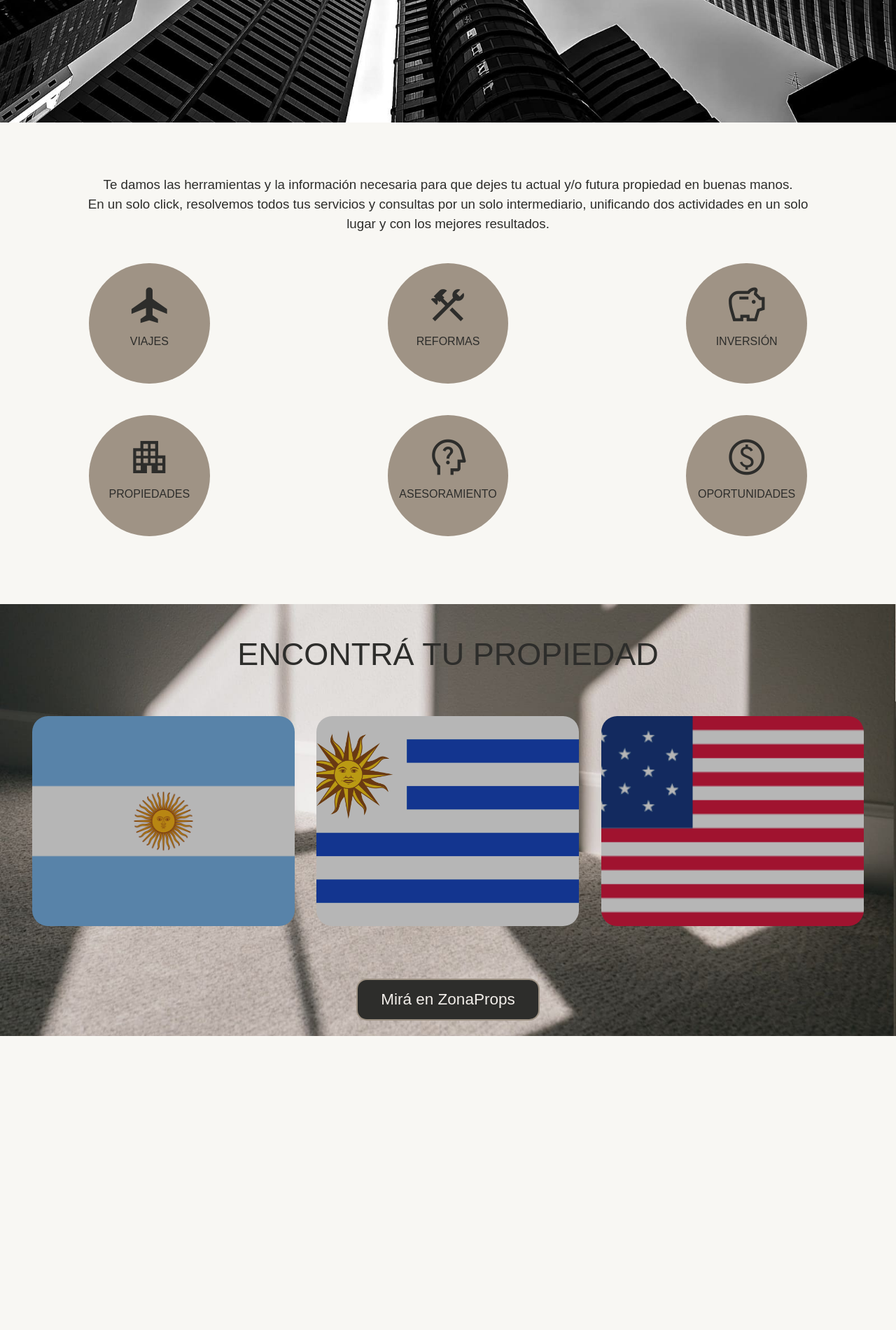
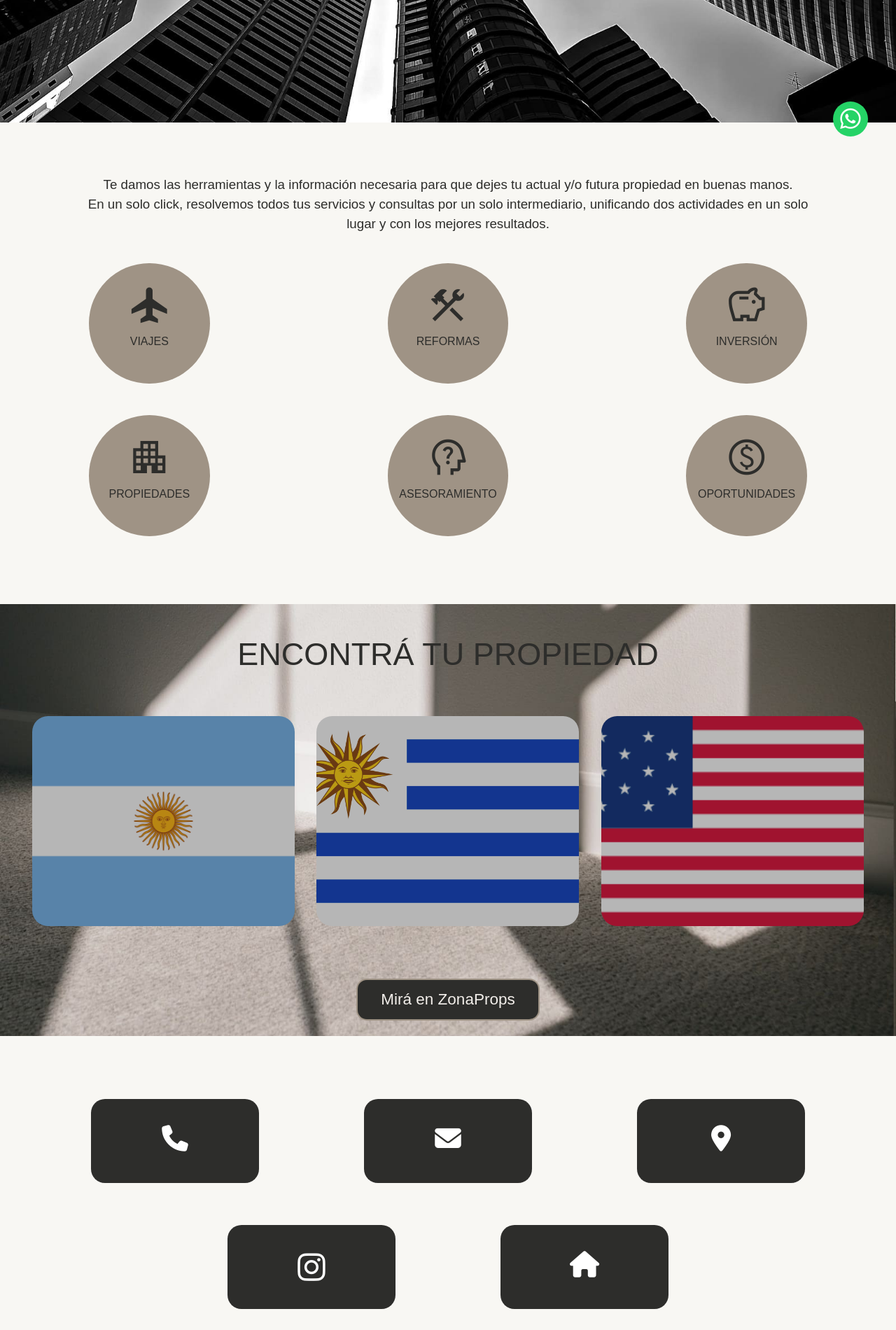
Before and after one commit to lunarico/flyandbuy.github.io, a website: page index.html in a window 1280 px wide. Shown: the part 575-2475 px from the top of the page at 70% size. Before the commit the page ends 2055 px from the top, so only its background shows below. Drawn offline with nearby package versions, Linux system fonts and the light colour scheme.

Commit message:
Agrego contacto

```diff
--- a/assets/css/style.css
+++ b/assets/css/style.css
@@ -38,7 +38,35 @@ a:hover {
   text-decoration: none;
 }
 
+.whatsapp {
+  background-color:#25d366;
+  border-radius:50px;
+  bottom:30px;
+  color:#FFF;
+  font-size:30px;
+  height:50px;
+  position:fixed;
+  right:40px;
+  text-align:center;
+  width:50px;
+  z-index:100;
+}
 
+.whatsapp:hover {
+  color: white;
+}
+
+.whatsapp-icon {
+  font-size: 1.115em;
+  margin-top:8px;
+}
+
+@media (max-width: 576px) {
+  .whatsapp {
+    bottom: 20px;
+    right: 20px;
+  }
+}
 /* HEADER */
 
 #header {
@@ -614,3 +642,118 @@ button:focus {
     width: 65%;
   }
 }
+
+
+/* CONTACTO */
+
+#contact {
+  margin-top: 4em;
+}
+
+#contact .contact-container {
+  justify-content: center;
+  margin: 0;
+  width: 100vw;
+}
+
+.flip-container {
+  margin: 1em 2.5em;
+  float: left;
+  width: 30%;
+}
+
+.flip-container:hover .flipper {
+  cursor: pointer;
+  transform: rotateY(180deg);
+}
+
+.flip-container, .front, .back {
+  border-radius: 20px;
+  font-size: 30px;
+  height: 4em;
+  line-height: 4em;
+  text-align: center;
+  width: 8em;
+}
+
+.flipper {
+  position: relative;
+  transition: 0.6s;
+  transform-style: preserve-3d;
+}
+
+.front, .back {
+  backface-visibility: hidden;
+  position: absolute;
+  top: 0;
+  left: 0;
+}
+
+.front {
+  background-color: var(--color11);
+  color: white;
+  z-index: 2;
+}
+
+.front i {
+  font-size: 1.25em;
+}
+
+#insta {
+  font-size: 1.5em;
+  position: relative;
+  top:7px;
+}
+
+.back {
+  transform: rotateY(180deg);
+}
+
+.back p {
+  font-size: .5em;
+  margin-top: 0px;
+  border-radius: 20px;
+  background-color: var(--color22);
+  color: white;
+}
+
+@media (max-width: 1199px) {
+  .flip-container {
+    margin: 1em 1.5em;
+  }
+}
+
+@media (max-width: 992px) {
+  .flip-container, .front, .back {
+    width: 5.5em;
+  }
+}
+
+@media (max-width: 768px) {
+  .flip-container {
+    margin: .75em;
+  }
+
+  .flip-container, .front, .back {
+    width: 4.875em;
+  }
+
+  .front i {
+  font-size: 1em;
+  }
+
+#insta {
+  font-size: 1.25em;
+  top:5px;
+  }
+}
+
+@media (max-width: 576px) {
+  .flip-container, .front, .back {
+    width: 8em;
+  }
+
+  .flip-container {
+    margin: 1em;
+  }
+}
--- a/index.html
+++ b/index.html
@@ -28,6 +28,9 @@
 </head>
 
 <body>
+  <a href="" class="whatsapp" target="_blank">
+    <i class="fa fa-whatsapp whatsapp-icon"></i>
+  </a>
   <header id="header" class="fixed-top ">
     <div class="d-flex align-items-center">
       <h1 class="logo col-lg-3"><a href="#">Fly and Buy</a></h1>
@@ -236,7 +239,64 @@
     </section>
 
     <section id="contact">
+      <div class="row contact-container">
+        <div class="flip-container" ontouchstart="this.classList.toggle('hover');">
+          <div class="flipper">
+            <div class="front">
+              <i class="fa-solid fa-phone"></i>
+            </div>
+            <div class="back">
+              <p>xx-xxxxxxxx</p>
+            </div>
+          </div>
+        </div>
+
+        <div class="flip-container" ontouchstart="this.classList.toggle('hover');">
+          <div class="flipper">
+            <div class="front">
+              <i class="fa-solid fa-envelope"></i>
+            </div>
+            <div class="back">
+              <p>xxxxxxxxxx@xxxx.xxx</p>
+            </div>
+          </div>
+        </div>
+
+        <div class="flip-container" ontouchstart="this.classList.toggle('hover');">
+          <div class="flipper">
+            <div class="front">
+              <i class="fa-solid fa-location-dot"></i>
+            </div>
+            <div class="back">
+              <p>xxxxxxxxxx</p>
+            </div>
+          </div>
+        </div>
+
+        <div class="flip-container" ontouchstart="this.classList.toggle('hover');">
+          <div class="flipper">
+            <div class="front">
+              <i id="insta" class="fa-brands fa-instagram"></i>
+            </div>
+            <div class="back">
+              <p>xx-xxxxxxxx</p>
+            </div>
+          </div>
+        </div>
+
+        <div class="flip-container" ontouchstart="this.classList.toggle('hover');">
+          <div class="flipper">
+            <div class="front">
+              <i class="fa-solid fa-house"></i>
+            </div>
+            <div class="back">
+              <p>xx-xxxxxxxx</p>
+            </div>
+          </div>
+        </div>
+      </div>
     </section>
+
   </main>
 
 
```
